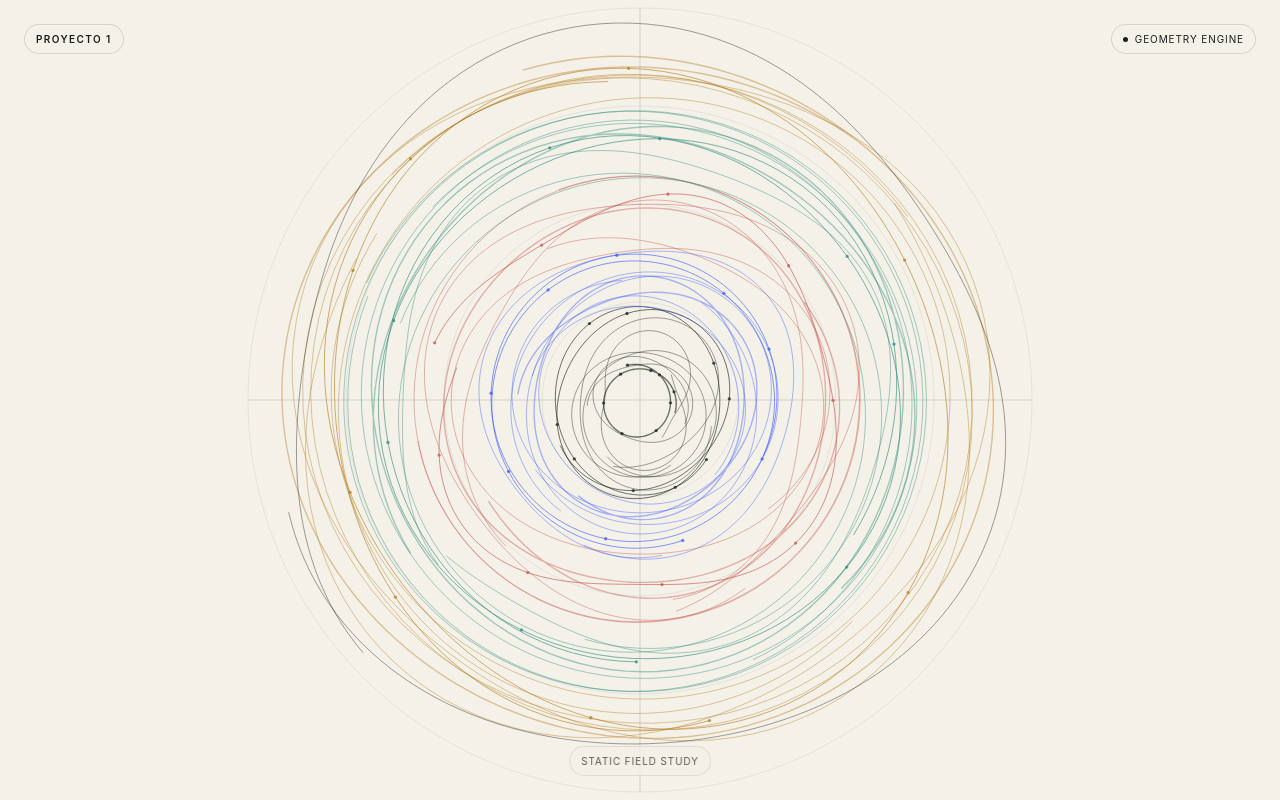
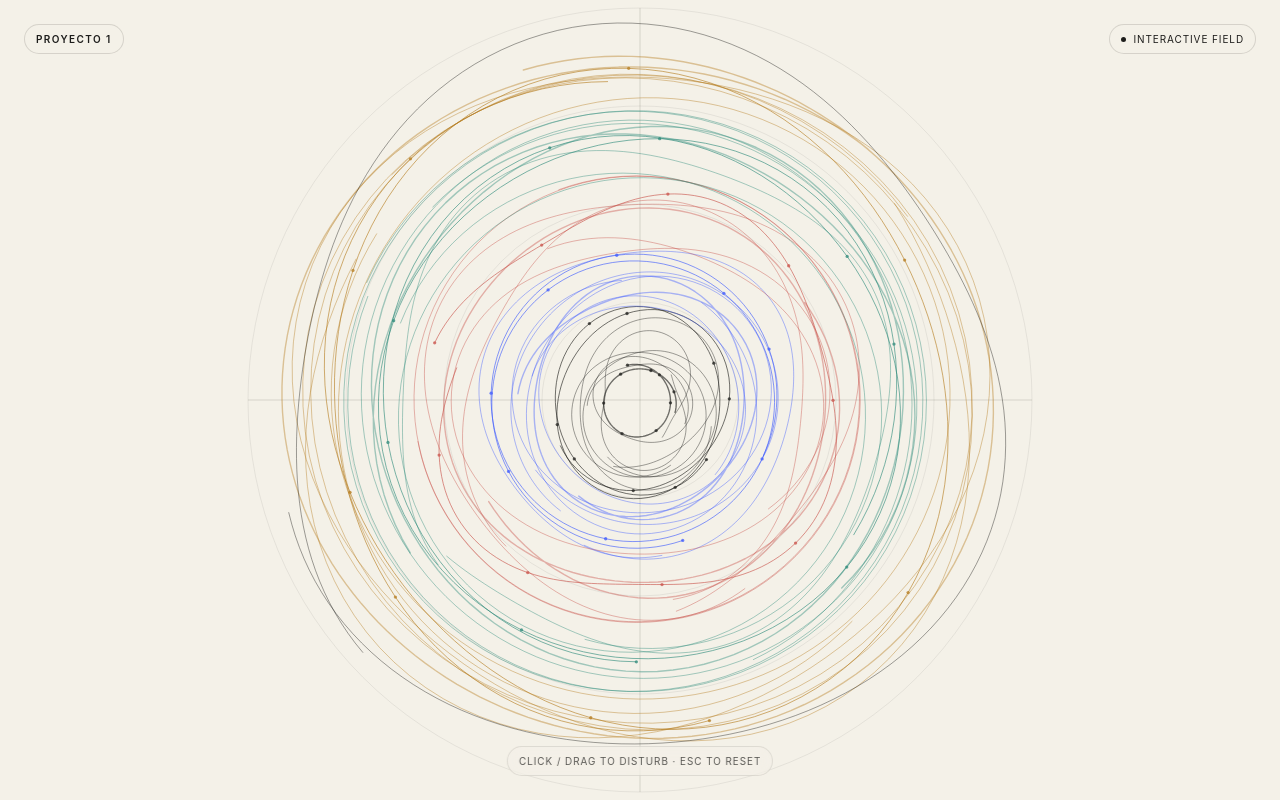
Before and after one commit to pavelalbaagent/Proyecto1, a plain HTML site: page index.html in a window 1280 px wide. Drawn offline with Linux system fonts and the light colour scheme.

Commit message:
Mark Phase 4 interactive presentation

```diff
--- a/index.html
+++ b/index.html
@@ -22,9 +22,9 @@
         <div class="hud__brand">PROYECTO 1</div>
         <div class="hud__status">
           <span class="hud__status-dot"></span>
-          GEOMETRY ENGINE
+          INTERACTIVE FIELD
         </div>
-        <div class="hud__hint">STATIC FIELD STUDY</div>
+        <div class="hud__hint">CLICK / DRAG TO DISTURB · ESC TO RESET</div>
       </div>
     </main>
 
```
